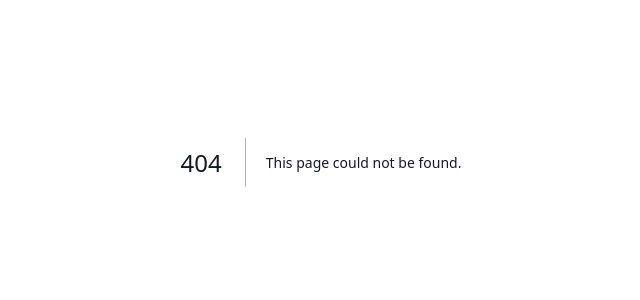
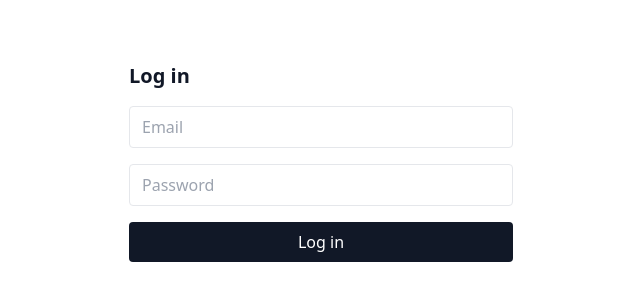
Before and after one commit to waimeng996/calories_tracker, a Next.js app: page /login in a window 1280 px wide. Before the commit this address had no page. Shown: the part 238-538 px from the top of the page, without its empty margins (319-959 px from the left). Built offline with nearby package versions, Linux system fonts and the light colour scheme.

Commit message:
feat: add login page

```diff
--- /dev/null
+++ b/app/login/page.tsx
@@ -0,0 +1,60 @@
+'use client';
+
+import { useState } from 'react';
+import { useRouter } from 'next/navigation';
+import { createBrowserSupabase } from '@/lib/supabase/client';
+
+export default function LoginPage() {
+  const router = useRouter();
+  const [email, setEmail] = useState('');
+  const [password, setPassword] = useState('');
+  const [error, setError] = useState<string | null>(null);
+  const [loading, setLoading] = useState(false);
+
+  async function handleSubmit(e: React.FormEvent) {
+    e.preventDefault();
+    setLoading(true);
+    setError(null);
+    const supabase = createBrowserSupabase();
+    const { error: signInError } = await supabase.auth.signInWithPassword({ email, password });
+    setLoading(false);
+    if (signInError) {
+      setError(signInError.message);
+      return;
+    }
+    router.push('/');
+    router.refresh();
+  }
+
+  return (
+    <main className="flex min-h-screen items-center justify-center p-6">
+      <form onSubmit={handleSubmit} className="w-full max-w-sm space-y-4">
+        <h1 className="text-xl font-semibold">Log in</h1>
+        <input
+          type="email"
+          required
+          placeholder="Email"
+          className="w-full rounded border px-3 py-2"
+          value={email}
+          onChange={(e) => setEmail(e.target.value)}
+        />
+        <input
+          type="password"
+          required
+          placeholder="Password"
+          className="w-full rounded border px-3 py-2"
+          value={password}
+          onChange={(e) => setPassword(e.target.value)}
+        />
+        {error && <p className="text-sm text-red-600">{error}</p>}
+        <button
+          type="submit"
+          disabled={loading}
+          className="w-full rounded bg-gray-900 py-2 text-white disabled:opacity-50"
+        >
+          {loading ? 'Logging in…' : 'Log in'}
+        </button>
+      </form>
+    </main>
+  );
+}
```
